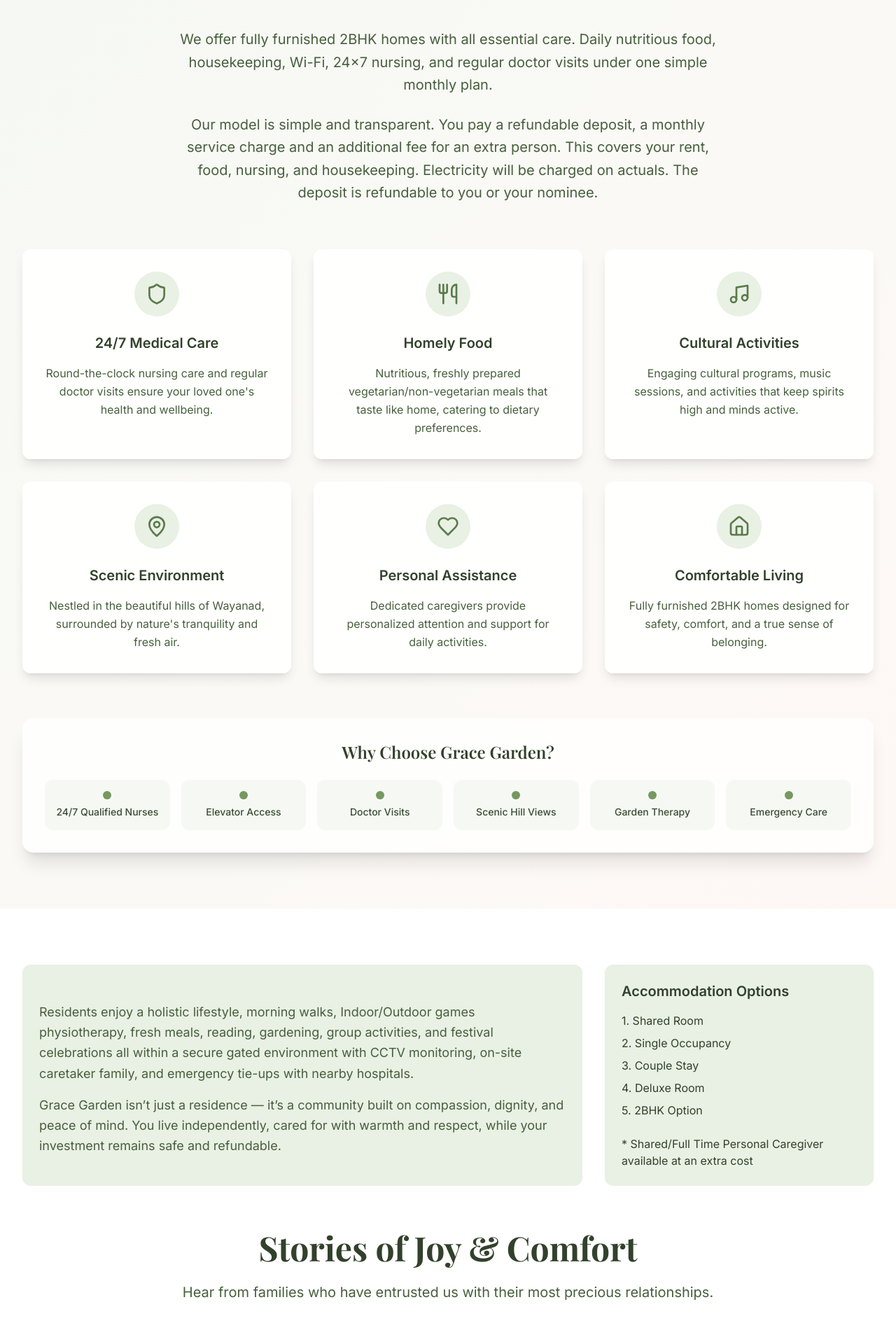
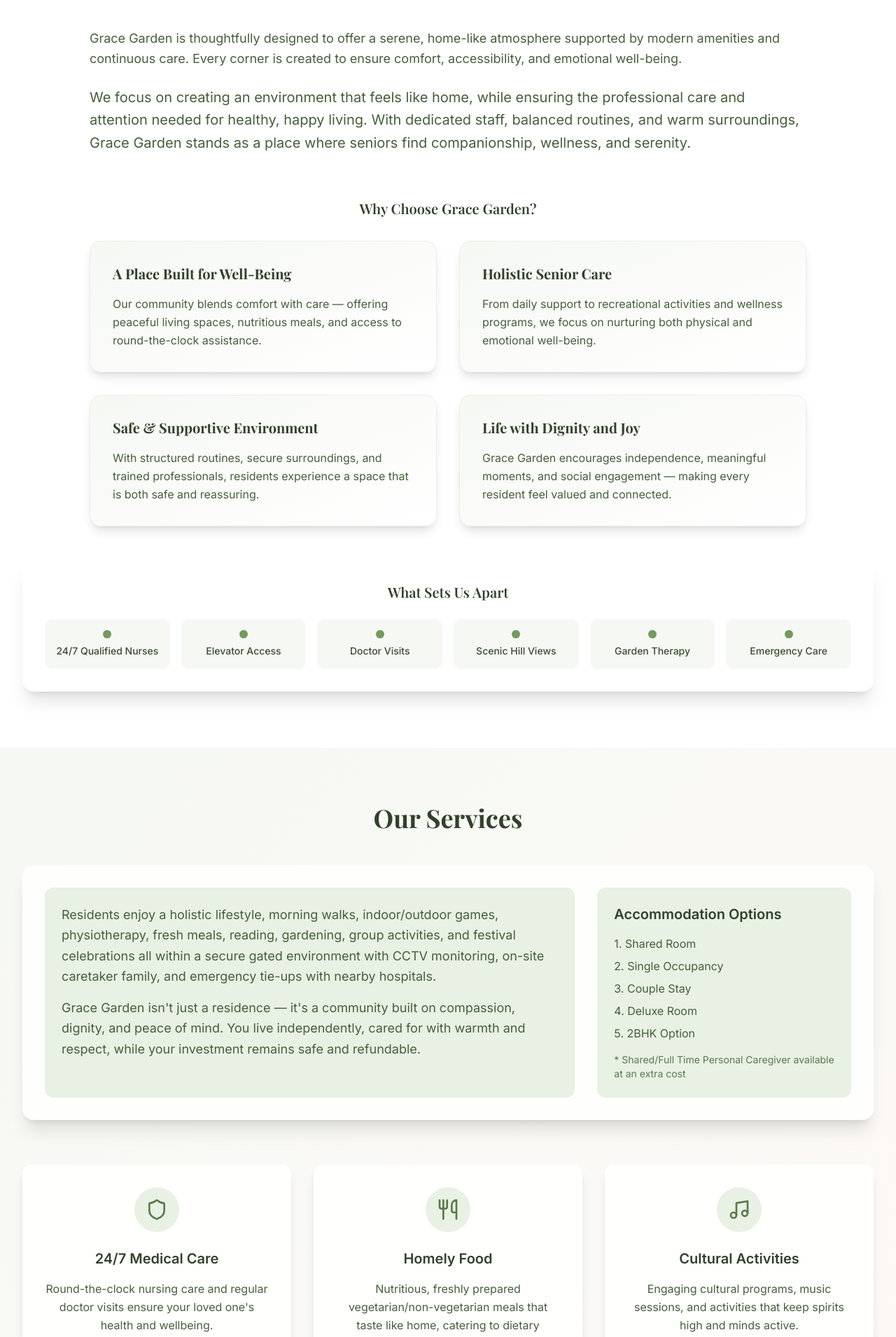
Before and after one commit to sreenathmos/gracegarden, a React (Vite) app: page / in a window 1280 px wide. Shown: the part 840-2750 px from the top of the page at 70% size. Built offline with nearby package versions, Linux system fonts and the light colour scheme.

Commit message:
Added brochure and updated about section

```diff
--- /dev/null
+++ b/src/components/AboutSection.tsx
@@ -0,0 +1,102 @@
+const AboutSection = () => {
+  const highlights = [
+    "24/7 Qualified Nurses",
+    "Elevator Access",
+    "Doctor Visits",
+    "Scenic Hill Views",
+    "Garden Therapy",
+    "Emergency Care"
+  ];
+
+  return (
+    <section className="py-20 bg-white" id="about">
+      <div className="max-w-7xl mx-auto px-4 sm:px-6 lg:px-8">
+        {/* Vision & Mission */}
+        <div className="mb-16 animate-fade-in">
+          <div className="space-y-6 mb-12 mx-auto max-w-5xl text-left">
+            <p className="text-lg text-sage-700 leading-relaxed">
+              Grace Garden is thoughtfully designed to offer a serene, home-like atmosphere
+              supported by modern amenities and continuous care.
+              Every corner is created to ensure comfort, accessibility, and emotional well-being.
+            </p>
+
+            <p className="text-xl text-sage-700 leading-relaxed">
+              We focus on creating an environment that feels like home, while ensuring the professional
+              care and attention needed for healthy, happy living.
+              With dedicated staff, balanced routines, and warm surroundings,
+              Grace Garden stands as a place where seniors find companionship, wellness, and serenity.
+            </p>
+          </div>
+        </div>
+
+        <div className="mt-8 mx-auto max-w-5xl">
+          <h3 className="text-xl font-serif font-semibold text-sage-900 mb-6 text-center">
+            Why Choose Grace Garden?
+          </h3>
+
+          <div className="mt-8 grid md:grid-cols-2 gap-8">
+            {/* Card 1 */}
+            <div className="bg-gradient-to-br from-sage-50 to-white rounded-2xl p-8 shadow-lg hover-lift border border-sage-100 animate-fade-in-up">
+              <h3 className="text-xl font-serif font-bold text-sage-900 mb-4">
+                A Place Built for Well-Being
+              </h3>
+              <p className="text-sage-700 leading-relaxed">
+                Our community blends comfort with care — offering peaceful living spaces, nutritious meals, and access to round-the-clock assistance.
+              </p>
+            </div>
+
+            {/* Card 2 */}
+            <div className="bg-gradient-to-br from-sage-50 to-white rounded-2xl p-8 shadow-lg hover-lift border border-sage-100 animate-fade-in-up" style={{ animationDelay: "0.1s" }}>
+              <h3 className="text-xl font-serif font-bold text-sage-900 mb-4">
+                Holistic Senior Care
+              </h3>
+              <p className="text-sage-700 leading-relaxed">
+                From daily support to recreational activities and wellness programs, we focus on nurturing both physical and emotional well-being.
+              </p>
+            </div>
+
+            {/* Card 3 */}
+            <div className="bg-gradient-to-br from-sage-50 to-white rounded-2xl p-8 shadow-lg hover-lift border border-sage-100 animate-fade-in-up" style={{ animationDelay: "0.2s" }}>
+              <h3 className="text-xl font-serif font-bold text-sage-900 mb-4">
+                Safe & Supportive Environment
+              </h3>
+              <p className="text-sage-700 leading-relaxed">
+                With structured routines, secure surroundings, and trained professionals, residents experience a space that is both safe and reassuring.
+              </p>
+            </div>
+
+            {/* Card 4 */}
+            <div className="bg-gradient-to-br from-sage-50 to-white rounded-2xl p-8 shadow-lg hover-lift border border-sage-100 animate-fade-in-up" style={{ animationDelay: "0.3s" }}>
+              <h3 className="text-xl font-serif font-bold text-sage-900 mb-4">
+                Life with Dignity and Joy
+              </h3>
+              <p className="text-sage-700 leading-relaxed">
+                Grace Garden encourages independence, meaningful moments, and social engagement — making every resident feel valued and connected.
+              </p>
+            </div>
+          </div>
+        </div>
+
+        {/* What Sets Us Apart - Highlights */}
+        <div className="mt-12 bg-white/80 backdrop-blur-sm rounded-2xl p-8 shadow-xl animate-fade-in">
+          <h3 className="text-xl font-serif font-semibold text-sage-900 mb-6 text-center">
+            What Sets Us Apart
+          </h3>
+          <div className="grid grid-cols-2 md:grid-cols-3 lg:grid-cols-6 gap-4">
+            {highlights.map((highlight, index) => (
+              <div
+                key={index}
+                className="text-center p-4 bg-sage-50 rounded-lg hover-lift"
+              >
+                <div className="w-3 h-3 bg-sage-500 rounded-full mx-auto mb-2"></div>
+                <p className="text-sm font-medium text-sage-800">{highlight}</p>
+              </div>
+            ))}
+          </div>
+        </div>
+      </div>
+    </section>
+  );
+};
+
+export default AboutSection;
--- a/src/components/HeroSection.tsx
+++ b/src/components/HeroSection.tsx
@@ -54,7 +54,7 @@ const HeroSection = () => {
                 Request a Call
               </Button>
             </a>
-            <a href="https://drive.google.com/file/d/1E_7gSo1QlgR4--tQ7WkwRsE9z6eJ_N7I/view">
+            <a href="/gracegarden.pdf" target="_blank" rel="noopener noreferrer">
               <Button
                 size="lg"
                 variant="outline"
--- a/src/components/ServicesSection.tsx
+++ b/src/components/ServicesSection.tsx
@@ -36,7 +36,7 @@ const ServicesSection = () => {
   ];
 
   const highlights = [
-    "24/7 Qualified Nurses",
+    "24/7 Nurses",
     "Elevator Access",
     "Doctor Visits",
     "Scenic Hill Views",
@@ -47,26 +47,47 @@ const ServicesSection = () => {
   return (
     <section className="py-20 gradient-bg" id="services">
       <div className="max-w-7xl mx-auto px-4 sm:px-6 lg:px-8">
-        {/* Section Header */}
-        <div className="text-center mb-16 animate-fade-in">
-          {/* <h2 className="text-4xl md:text-5xl font-serif font-bold text-sage-900 mb-6">
-            Comprehensive Care Services
-          </h2> */}
-          <div className="space-y-6">
-            <p className="text-xl text-sage-700 max-w-3xl mx-auto leading-relaxed">
-              We offer fully furnished 2BHK homes with all essential care.
-              Daily nutritious food, housekeeping, Wi-Fi, 24x7 nursing,
-              and regular doctor visits under one simple monthly plan.
-            </p>
 
-            <p className="text-xl text-sage-700 max-w-3xl mx-auto leading-relaxed">
-              Our model is simple and transparent. You pay a refundable deposit, a monthly service charge and an additional fee for an extra person. This covers your rent, food, nursing, and housekeeping. Electricity will be charged on actuals. The deposit is refundable to you or your nominee.
-            </p>
+        {/* Our Services Heading */}
+        <h2 className="text-3xl md:text-4xl font-serif font-bold text-sage-900 mb-12 text-center">
+          Our Services
+        </h2>
+
+        {/* Trust Indicators - At Top */}
+        <div className="bg-white/80 backdrop-blur-sm rounded-2xl p-8 shadow-xl animate-fade-in mb-16">
+          <div className="grid grid-cols-1 md:grid-cols-3 gap-8">
+            <div className="col-span-1 md:col-span-2 bg-sage-100 rounded-lg p-6">
+              <div className="space-y-4 text-sage-700 text-left text-lg leading-relaxed">
+                <div>
+                  Residents enjoy a holistic lifestyle, morning walks, indoor/outdoor games, physiotherapy,
+                  fresh meals, reading, gardening, group activities, and festival celebrations all within a
+                  secure gated environment with CCTV monitoring, on-site caretaker family, and emergency tie-ups with nearby hospitals.
+                </div>
+                <div className="mt-4">
+                  Grace Garden isn't just a residence — it's a community built on compassion, dignity, and peace of mind. You live independently, cared for with warmth and respect, while your investment remains safe and refundable.
+                </div>
               </div>
             </div>
 
-        {/* Services Grid */}
-        <div className="grid md:grid-cols-2 lg:grid-cols-3 gap-8 mb-16">
+            <div className="col-span-1 bg-sage-100 rounded-lg p-6 flex flex-col justify-center">
+              <div className="text-sage-900 text-left">
+                <h3 className="text-xl font-semibold text-sage-900 mb-4">Accommodation Options</h3>
+                <ul className="space-y-2 list-none text-sage-700">
+                  <li>1. Shared Room</li>
+                  <li>2. Single Occupancy</li>
+                  <li>3. Couple Stay</li>
+                  <li>4. Deluxe Room</li>
+                  <li>5. 2BHK Option</li>
+                </ul>
+                <p className="mt-4 text-sm text-sage-600">* Shared/Full Time Personal Caregiver available at an extra cost</p>
+              </div>
+            </div>
+          </div>
+        </div>
+
+        {/* Services Grid - In Middle */}
+        <div className="mb-16">
+          <div className="grid md:grid-cols-2 lg:grid-cols-3 gap-8">
             {services.map((service, index) => (
               <Card
                 key={index}
@@ -87,23 +108,6 @@ const ServicesSection = () => {
               </Card>
             ))}
           </div>
-
-        {/* Highlights */}
-        <div className="bg-white/80 backdrop-blur-sm rounded-2xl p-8 shadow-xl animate-fade-in">
-          <h3 className="text-2xl font-serif font-semibold text-sage-900 mb-6 text-center">
-            Why Choose Grace Garden?
-          </h3>
-          <div className="grid grid-cols-2 md:grid-cols-3 lg:grid-cols-6 gap-4">
-            {highlights.map((highlight, index) => (
-              <div
-                key={index}
-                className="text-center p-4 bg-sage-50 rounded-lg hover-lift"
-              >
-                <div className="w-3 h-3 bg-sage-500 rounded-full mx-auto mb-2"></div>
-                <p className="text-sm font-medium text-sage-800">{highlight}</p>
-              </div>
-            ))}
-          </div>
         </div>
 
       </div>
--- a/src/components/TestimonialsSection.tsx
+++ b/src/components/TestimonialsSection.tsx
@@ -30,46 +30,14 @@ function TestimonialsSection() {
   return (
     <section className="py-20 bg-white" id="testimonials">
       <div className="max-w-7xl mx-auto px-4 sm:px-6 lg:px-8">
-        {/* Trust Indicators */}
-        <div className="mb-16 text-center animate-fade-in">
-          <div className="grid grid-cols-3 gap-8">
-            <div className="col-span-3 md:col-span-2 bg-sage-100 rounded-lg p-6">
-              <div className="space-y-4">
-                <div className="text-sage-700 text-left text-lg leading-relaxed">
-                  <br></br>
-                  Residents enjoy a holistic lifestyle, morning walks, Indoor/Outdoor games physiotherapy,
-                  fresh meals, reading, gardening, group activities, and festival celebrations all within a
-                  secure gated environment with CCTV monitoring, on-site caretaker family, and emergency tie-ups with nearby hospitals.
-                </div>
-                <div className="text-sage-700 text-left mt-4 text-lg leading-relaxed">
-                  {/* <h3 className="text-xl font-semibold text-sage-900 mb-3">Lifestyle</h3> */}
-                  Grace Garden isn’t just a residence — it’s a community built on compassion, dignity, and peace of mind. You live independently, cared for with warmth and respect, while your investment remains safe and refundable.
-                </div>
-              </div>
-            </div>
-            <div className="col-span-3 md:col-span-1 bg-sage-100 rounded-lg p-6 flex flex-col justify-center h-full">
-              <div className="text-sage-900 text-left">
-                <h3 className="text-xl font-semibold text-sage-900 mb-4">Accommodation Options</h3>
-                <ul className="space-y-2 list-none">
-                  <li>1. Shared Room</li>
-                  <li>2. Single Occupancy</li>
-                  <li>3. Couple Stay</li>
-                  <li>4. Deluxe Room</li>
-                  <li>5. 2BHK Option</li>
-                  <br></br>
-                  * Shared/Full Time Personal Caregiver available at an extra cost
-                </ul>
-              </div>
-            </div>
-          </div>
-        </div>
+        {/* Trust indicators moved to ServicesSection */}
 
         {/* Section Header */}
         <div className="text-center mb-16 animate-fade-in">
-          <h2 className="text-4xl md:text-5xl font-serif font-bold text-sage-900 mb-6">
+          <h2 className="text-3xl md:text-4xl font-serif font-bold text-sage-900 mb-6">
             Stories of Joy & Comfort
           </h2>
-          <p className="text-xl text-sage-700 max-w-3xl mx-auto leading-relaxed">
+          <p className="text-lg text-sage-700 max-w-3xl mx-auto leading-relaxed">
             Hear from families who have entrusted us with their most precious relationships.
           </p>
         </div>
--- a/src/pages/Index.tsx
+++ b/src/pages/Index.tsx
@@ -1,4 +1,5 @@
 import HeroSection from "@/components/HeroSection";
+import AboutSection from "@/components/AboutSection";
 import ServicesSection from "@/components/ServicesSection";
 import TestimonialsSection from "@/components/TestimonialsSection";
 import EnquiryForm from "@/components/EnquiryForm";
@@ -11,6 +12,7 @@ const Index = () => {
     <div className="min-h-screen ">
       <Navbar />
       <HeroSection />
+      <AboutSection />
       <ServicesSection />
       <TestimonialsSection />
       <EnquiryForm />
```
Also changed, not shown: 2 other files (tests, documents, lock files or other folders). Lines whose indentation alone changed are shown as unchanged.
